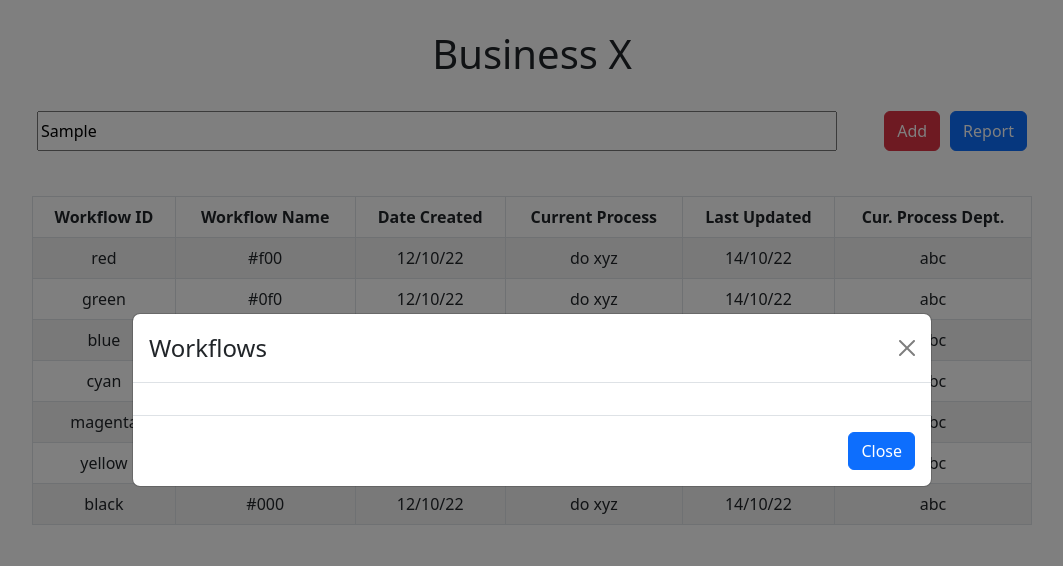
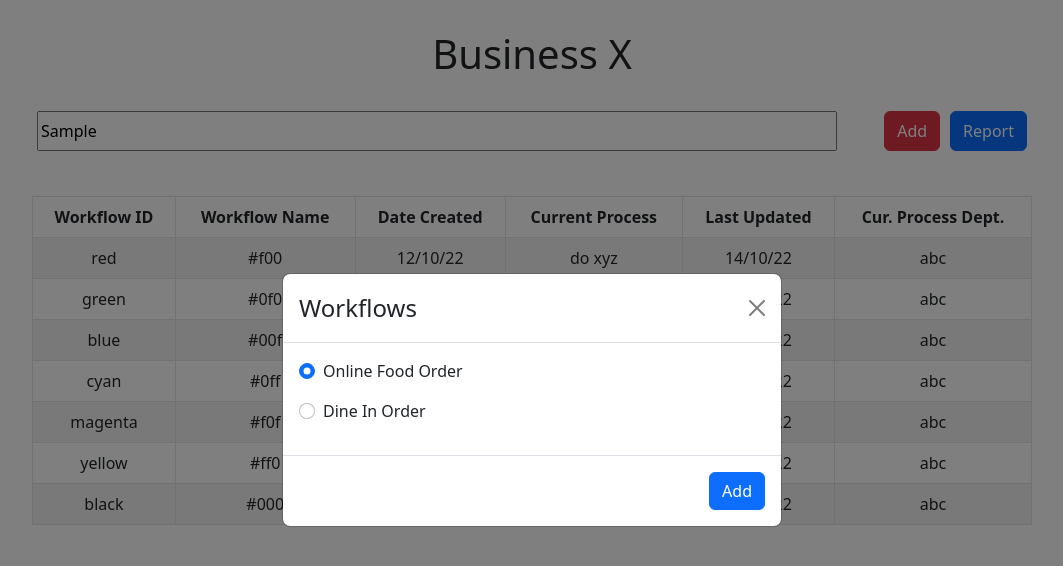
Before and after one commit to ishitakarna/gen-flow, a React (Create React App) app in the folder frontend/: page / in a window 1280 px wide. Both pictures are taken after typing "Sample" into the empty fields and a click on the button "Add". Shown: the top 566 px of the page, without its empty margins (108-1171 px from the left). Built offline with nearby package versions, Linux system fonts and the light colour scheme.

Commit message:
add workflow modal updated

```diff
--- a/frontend/src/components/BusinessOwnerView/AddModal/AddModal.js
+++ b/frontend/src/components/BusinessOwnerView/AddModal/AddModal.js
@@ -1,10 +1,44 @@
-import Button from 'react-bootstrap/Button';
-import Modal from 'react-bootstrap/Modal';
+import Form from 'react-bootstrap/Form';
+import { useState, useEffect } from "react";
 
 function AddModal() {
+    const [workflows, setWorkflows] = useState([]);
+    const [selectedWF, setSelectedWF] = useState(1);
+
+    useEffect(() => {
+        getAllWorkflows();
+    }, []);
+
+    function getAllWorkflows() {
+        const test = [
+            {
+                wfId : 1,
+                wfName: "Online Food Order"
+            },
+            {
+                wfId : 2,
+                wfName: "Dine In Order"
+            }
+        ];
+        setWorkflows(test);
+    };
+
     return (
         <>
-
+        <Form>
+        {workflows.map((workflow) => (
+            <div key={workflow.wfId} className="mb-3">
+                <Form.Check
+                    type="radio"
+                    id={workflow.wfId}
+                    label={workflow.wfName}
+                    checked={workflow.wfId == selectedWF}
+                    onChange={() => setSelectedWF(workflow.wfId)}
+                />
+            </div>
+            ))
+        }
+        </Form>
         </>
     )
 }
--- a/frontend/src/components/BusinessOwnerView/BusinessOwnerView.js
+++ b/frontend/src/components/BusinessOwnerView/BusinessOwnerView.js
@@ -45,6 +45,7 @@ function BusinessOwnerView() {
                 onHide={() => setAddModalShow(false)}
                 modalHeading = "Workflows"
                 modalData = {<AddModal/>}
+                closeButton = "Add"
             />
             <ModalView
                 show={reportModalShow}
--- a/frontend/src/components/ModalView/ModalView.js
+++ b/frontend/src/components/ModalView/ModalView.js
@@ -5,7 +5,7 @@ function ModalView(props) {
   return (
     <Modal
       {...props}
-      size="lg"
+      // size="md"
       aria-labelledby="contained-modal-title-vcenter"
       centered
     >
@@ -18,7 +18,7 @@ function ModalView(props) {
         {props.modalData}
       </Modal.Body>
       <Modal.Footer>
-          <Button onClick={props.onHide}>Close</Button>
+          <Button onClick={props.onHide}>{props.closeButton? props.closeButton : "Close"}</Button>
       </Modal.Footer>
     </Modal>
   );
```
